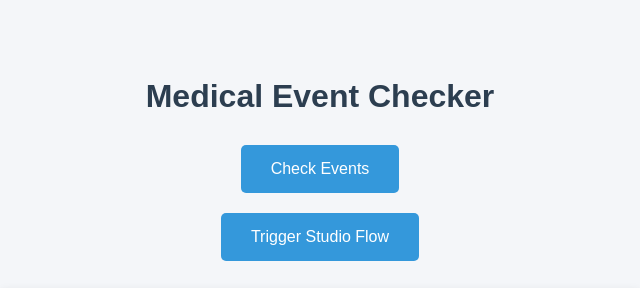
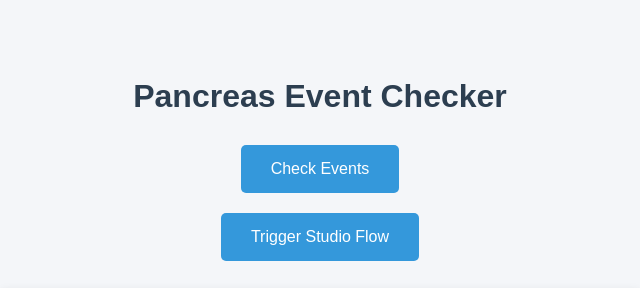
Before and after one commit to hwhitfield2/NightscoutAlert, a website: page index.html in a window 1280 px wide. Shown: the part 200-488 px from the top of the page, without its empty margins (320-960 px from the left). Drawn offline with Linux system fonts and the light colour scheme.

Commit message:
Update index.html

```diff
--- a/index.html
+++ b/index.html
@@ -48,7 +48,7 @@
   </style>
 </head>
 <body>
-  <h1>Medical Event Checker</h1>
+  <h1>Pancreas Event Checker</h1>
   <button id="checkEventsButton">Check Events</button>
   <button id="triggerFlowButton">Trigger Studio Flow</button>
   <pre id="result"></pre>
```
